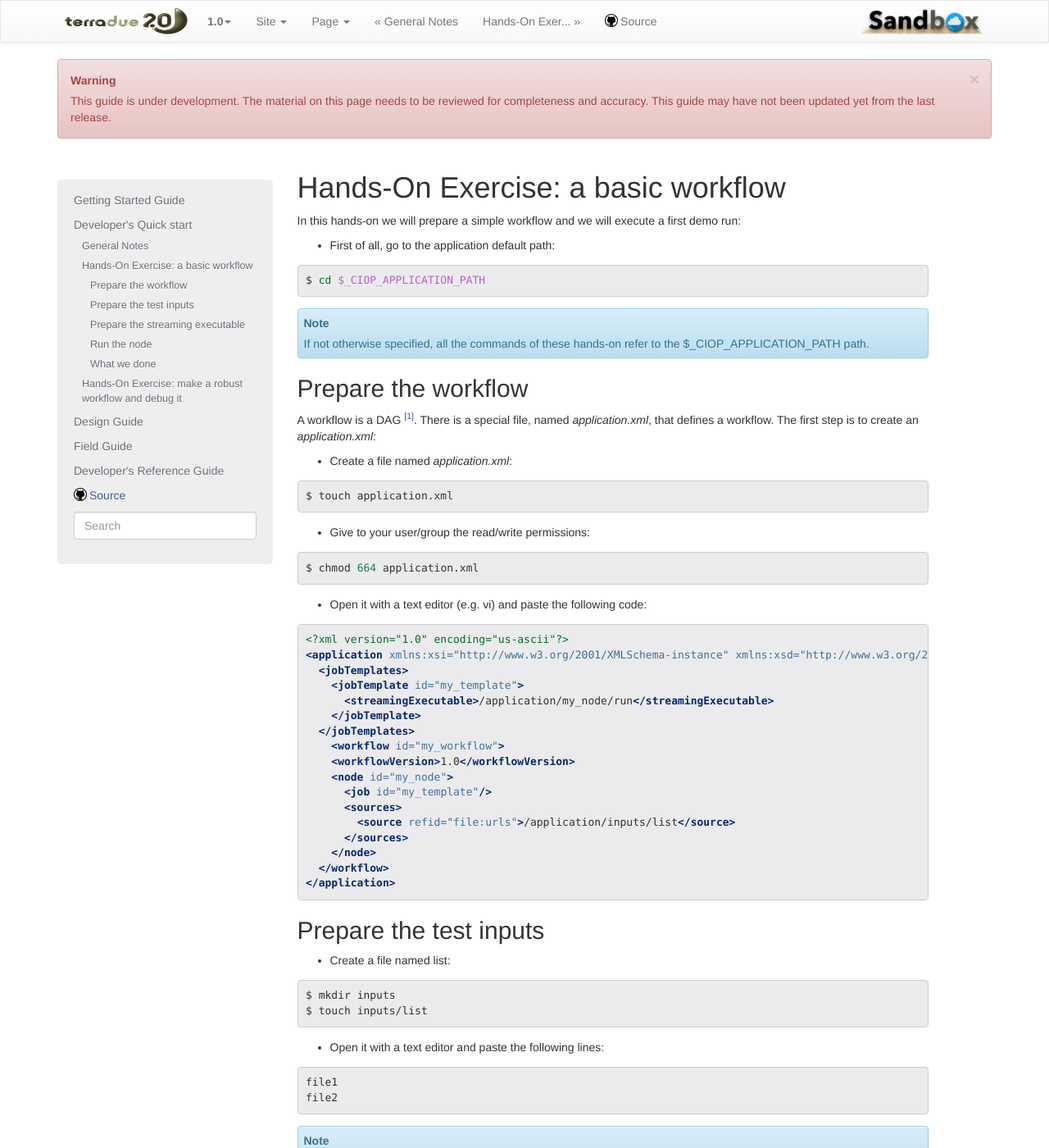
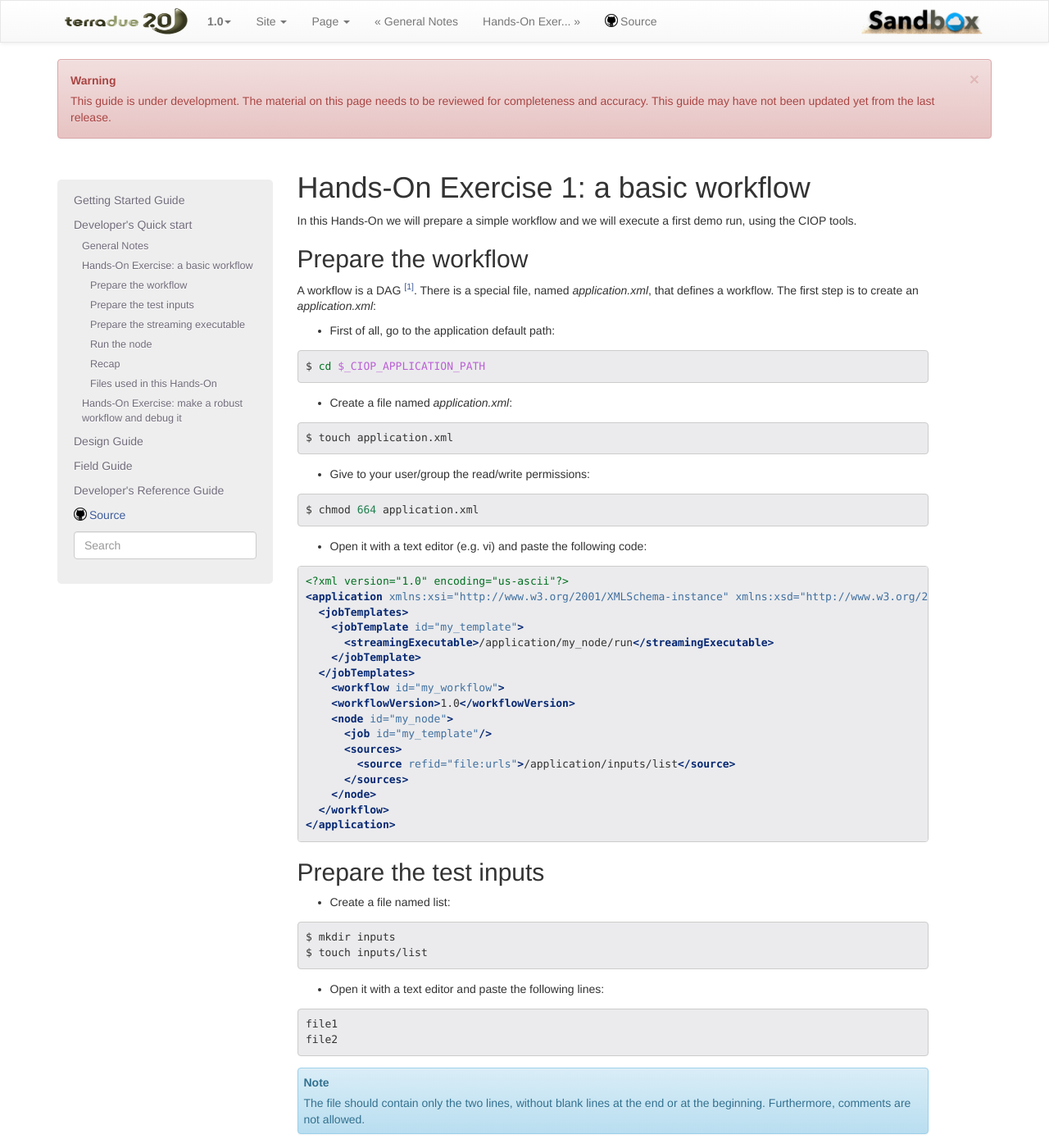
Before and after one commit to Terradue/doc-developer-sandbox, a Sphinx documentation site: the page built from source/developer/basic.rst, in a window 1280 px wide and 1400 px high. Shown: the whole window at 82% size. Built offline with Sphinx 7.4.7, drawn with Linux system fonts in a browser that asks for light colours; pages that are not in the unit, such as notebooks, are missing from menus; some of the changed text lies outside the part shown.

Commit message:
Added list of files Hands-On 1

```diff
--- a/source/developer/basic.rst
+++ b/source/developer/basic.rst
@@ -1,24 +1,20 @@
 .. _basic:
 
-Hands-On Exercise: a basic workflow
-###################################
+Hands-On Exercise 1: a basic workflow
+#####################################
 
-In this hands-on we will prepare a simple workflow and we will execute a first demo run:
+In this Hands-On we will prepare a simple workflow and we will execute a first demo run, using the CIOP tools.
+
+Prepare the workflow
+====================
+
+A workflow is a DAG [#f1]_. There is a special file, named *application.xml*, that defines a workflow. The first step is to create an *application.xml*:
 
 * First of all, go to the application default path:
 
 .. code-block:: bash
 
   $ cd $_CIOP_APPLICATION_PATH
-
-.. NOTE::
- If not otherwise specified, all the commands of these hands-on refer to the $_CIOP_APPLICATION_PATH path.
-
-
-Prepare the workflow
-^^^^^^^^^^^^^^^^^^^^
-
-A workflow is a DAG [#f1]_. There is a special file, named *application.xml*, that defines a workflow. The first step is to create an *application.xml*:
 
 * Create a file named *application.xml*:
 
@@ -39,7 +35,7 @@
   :tab-width: 2
 
 Prepare the test inputs
-^^^^^^^^^^^^^^^^^^^^^^^
+=======================
 
 * Create a file named list:
 
@@ -60,9 +56,9 @@
 
 
 Prepare the streaming executable
-^^^^^^^^^^^^^^^^^^^^^^^^^^^^^^^^
+================================
 
-The streaming executable is responsbile for *executing* your application in a node of a cluster. In the *application.xml* we defined a workflow with a single node and the related streaming executable:
+The streaming executable is responsbile for *executing* your application in the Sandbox. In the *application.xml* we defined a workflow with a single node and the related streaming executable:
 
 .. literalinclude:: src/basic/application.xml
   :language: xml
@@ -91,7 +87,7 @@
   :tab-width: 2
 
 Run the node
-^^^^^^^^^^^^
+============
 
 We created a workflow with a single node, named *expression*. We can execute it by typing:
 
@@ -126,13 +122,25 @@
 
  14/04/22 17:50:57 INFO The results are available at /share/tmp/sandbox/my_workflow/my_node/data
 
-What we done
-^^^^^^^^^^^^
+.. NOTE::
+      Since the Sandbox has two cores and the node my_node two inputs, they have been executed two tasks in parallel, each one processing a single input.
+
+Recap
+=====
 
 #. We created a simple workflow with a single node,
 #. We prepared a list of two test inputs,
 #. We prepared a simple streaming executable that logs (through the *ciop-log* function) the name of the inputs,
-#. We executed the node with two inputs. Since the Sandbox has two cores, they have been executed in parallel.
+#. We executed the node with two inputs, using two tasks in parallel.
+
+Files used in this Hands-On
+===========================
+
+:download:`application.xml <src/basic/application.xml>`
+
+:download:`inputs/list <src/basic/list>`
+
+:download:`my_node/run <src/basic/run>`
 
 .. rubric:: Footnotes
 
```
Also changed, not shown: source/developer/general_notes.rst (+7 -0 lines).
